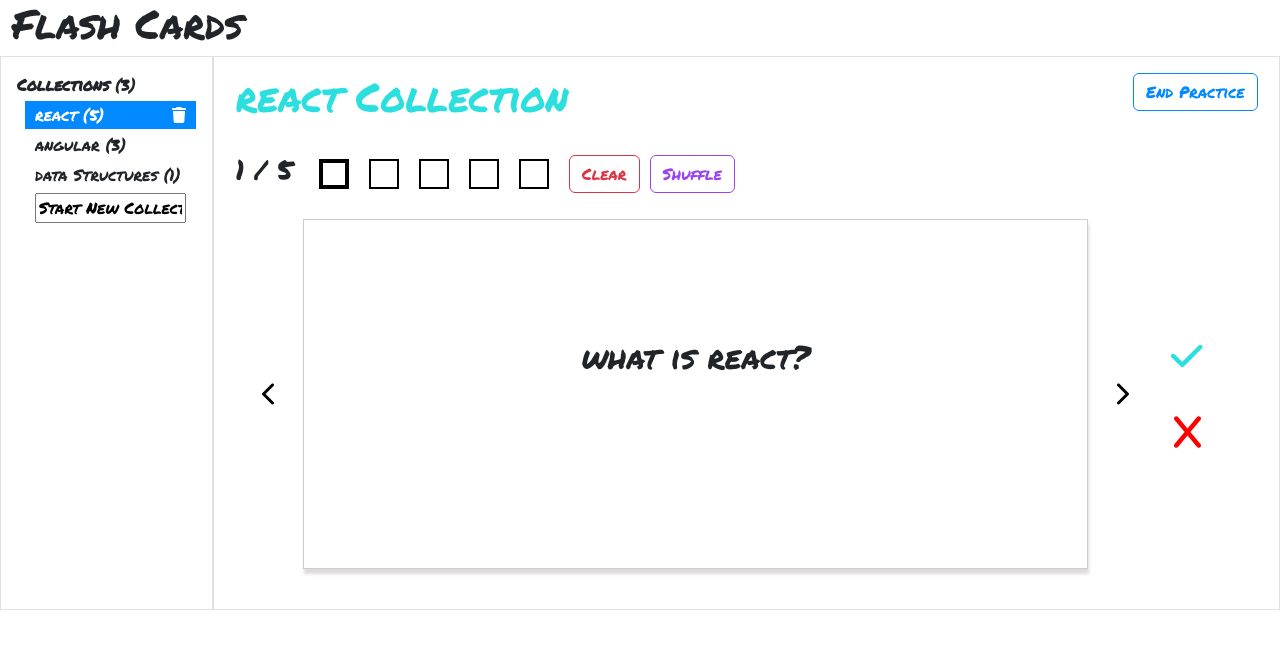
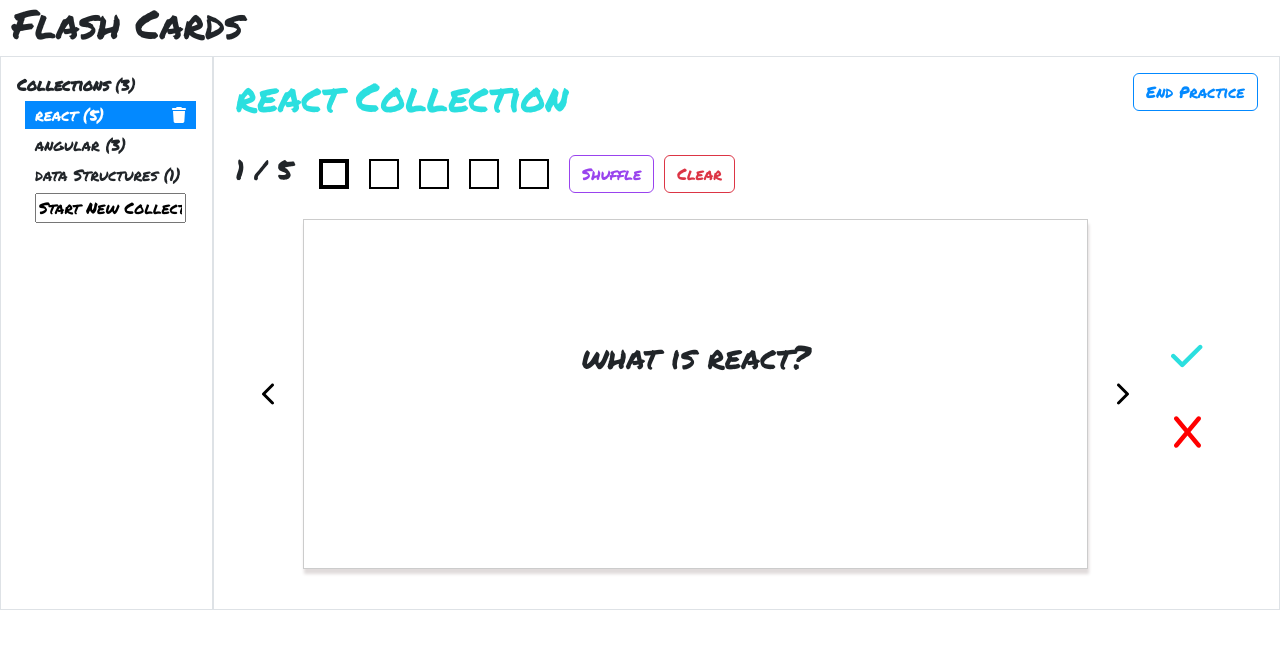
Before and after one commit to BriGuy520/flash-cards, a React (Create React App) app: page / in a window 1280 px wide. Both pictures are taken after a click on the button "Practice". Shown: the top 648 px of the page. Built offline with nearby package versions, Linux system fonts and the light colour scheme.

Commit message:
changed the order of the shuffle and clear button in practice mode

```diff
--- a/src/App.tsx
+++ b/src/App.tsx
@@ -107,8 +107,6 @@ function App(): any {
       let randomValue = collections[currentCollection].splice(randomIdx, 1)[0];
 
       newCardOrder.push(randomValue);
-
-
     }
 
     setCollections({...collections, [currentCollection]: newCardOrder});
--- a/src/components/Practice.tsx
+++ b/src/components/Practice.tsx
@@ -104,8 +104,8 @@ const Practice = ({question, answer, cards, shuffleCards}: CardProps) => {
         <h3>{currentCard + 1} / {cards.length}</h3>
         <div className="boxes">
           {cardBoxes}
+          <button className="btn btn-outline-purple" style={{'marginLeft': '10px'}} onClick={shuffleCards}>Shuffle</button>
           <button className="btn btn-outline-danger" style={{'marginLeft': '10px'}} onClick={clearPracticed}>Clear</button>
-          <button className="btn btn-outline-purple" style={{'marginLeft': '10px'}} onClick={shuffleCards}>Shuffle</button>
         </div>
       </div>
       <div className="practice-functions" style={{'display': 'flex'}}>
```
